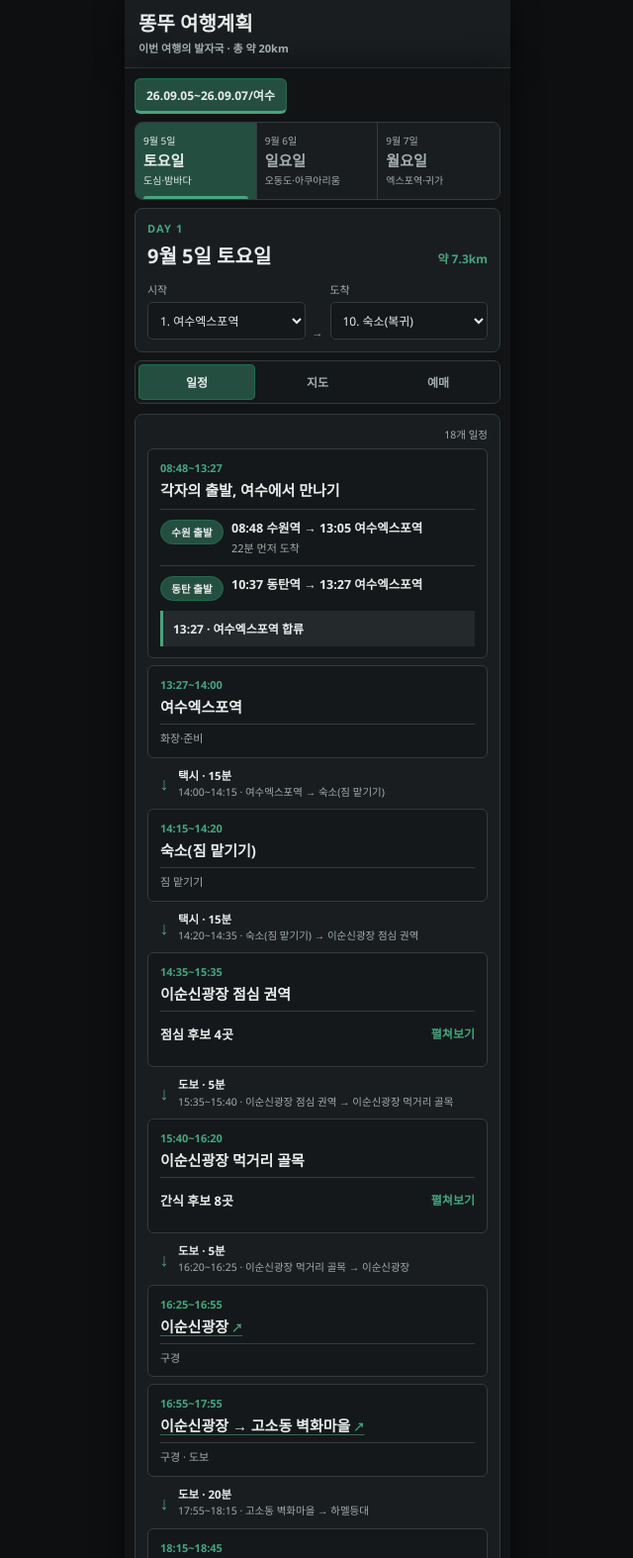
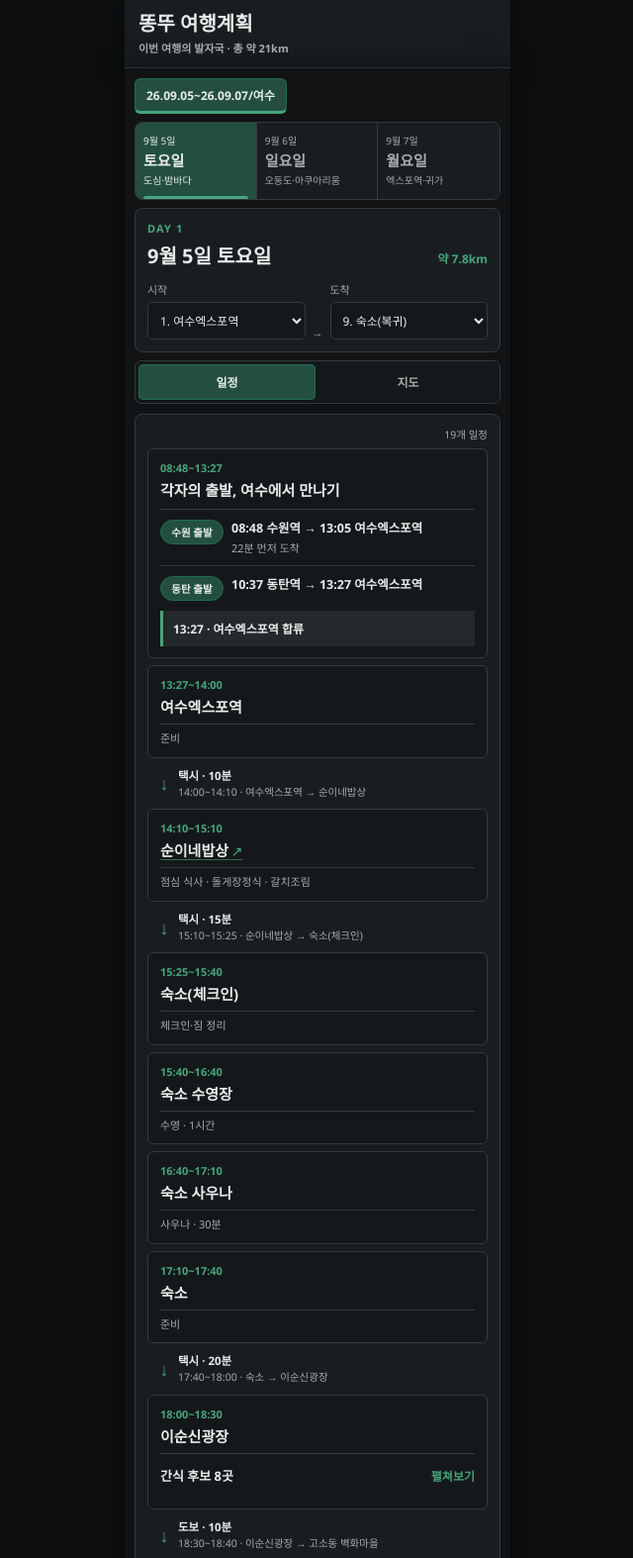
Before and after one commit to aassder95/TravelPlans, a plain HTML site: page index.html in a window 1280 px wide. Shown: the top 1574 px of the page at 99% size, without its empty margins (319-959 px from the left). Drawn offline with nearby package versions, Linux system fonts and the light colour scheme; no server answers.

Commit message:
feat(travel): 여수 수영 일정과 관광 시간 반영

```diff
--- a/index.html
+++ b/index.html
@@ -49,7 +49,7 @@ h1 { margin:0; font-family:"Segoe UI Semibold","Segoe UI",sans-serif; font-size:
 .day-tabs button.active::after { transform:scaleX(1); }
 .day-tabs small,.day-tabs span { display:block; overflow:hidden; font-size:10px; white-space:nowrap; text-overflow:ellipsis; }
 .day-tabs strong { display:block; margin:2px 0; font-size:15px; }
-.view-switch { display:grid; grid-template-columns:repeat(3,1fr); gap:4px; margin-top:8px; padding:3px; border:1px solid var(--border); border-radius:7px; background:var(--input-bg); }
+.view-switch { display:grid; grid-template-columns:repeat(2,1fr); gap:4px; margin-top:8px; padding:3px; border:1px solid var(--border); border-radius:7px; background:var(--input-bg); }
 .view-switch button { min-height:36px; border:0; border-radius:5px; background:transparent; color:var(--text-muted); font-size:12px; font-weight:700; cursor:pointer; }
 .view-switch button.active { background:var(--selection); color:var(--text-primary); box-shadow:inset 0 0 0 1px var(--accent); }
 .view-panel[hidden] { display:none; }
@@ -128,20 +128,6 @@ tbody tr.movement-row.is-current { border:1px solid var(--focus); background:var
 .back-to-top { position:fixed; right:max(14px,calc((100vw - 390px)/2 + 14px)); bottom:calc(14px + env(safe-area-inset-bottom)); z-index:1000; width:42px; height:42px; border:1px solid var(--accent); border-radius:50%; background:#191d20ed; color:var(--text-primary); font-size:18px; font-weight:700; box-shadow:0 4px 14px #0009; opacity:0; pointer-events:none; transform:translateY(8px); transition:opacity .18s,transform .18s; }
 .back-to-top.show { opacity:1; pointer-events:auto; transform:translateY(0); }
 .day-tabs[hidden],.day-overview[hidden] { display:none; }
-.booking-head { display:flex; align-items:flex-end; justify-content:space-between; gap:12px; margin-bottom:10px; }
-.booking-head h2 { margin:0; font-size:18px; }
-.booking-progress { color:var(--focus); font-size:12px; font-weight:700; white-space:nowrap; }
-.booking-list { display:grid; gap:7px; }
-.booking-item { padding:11px 12px; border:1px solid var(--border); border-radius:6px; background:var(--input-bg); }
-.booking-item-head { display:flex; align-items:flex-start; justify-content:space-between; gap:10px; }
-.booking-kind { display:block; margin-bottom:3px; color:var(--text-muted); font-size:10px; font-weight:700; }
-.booking-name { margin:0; color:var(--text-primary); font-size:15px; line-height:1.4; }
-.booking-status { flex:0 0 auto; padding:4px 7px; border:1px solid var(--border); border-radius:999px; font-size:10px; font-weight:800; white-space:nowrap; }
-.booking-status.done { border-color:var(--accent); background:var(--selection); color:var(--text-primary); }
-.booking-status.planned { border-color:#7b693a; background:#302a19; color:#e8c873; }
-.booking-status.onsite { border-color:#53626a; background:#20292d; color:#b8cbd4; }
-.booking-details { display:grid; gap:4px; margin-top:8px; padding-top:8px; border-top:1px solid var(--border); }
-.booking-detail { color:var(--text-muted); font-size:11.5px; line-height:1.45; }
 @media (min-width:391px) {
   .hero,.page { box-shadow:0 0 30px #0007; }
 }
@@ -184,7 +170,6 @@ tbody tr.movement-row.is-current { border:1px solid var(--focus); background:var
     <div class="view-switch" role="tablist" aria-label="여행 정보 보기">
       <button type="button" id="view-schedule" role="tab" aria-controls="schedule-panel">일정</button>
       <button type="button" id="view-map" role="tab" aria-controls="map-panel">지도</button>
-      <button type="button" id="view-booking" role="tab" aria-controls="booking-panel">예매</button>
     </div>
 
     <section class="card route-card view-panel" id="map-panel" role="tabpanel" aria-labelledby="view-map">
@@ -206,14 +191,6 @@ tbody tr.movement-row.is-current { border:1px solid var(--focus); background:var
       </div>
     </section>
 
-    <section class="card booking-card view-panel" id="booking-panel" role="tabpanel" aria-labelledby="view-booking">
-      <div class="booking-head">
-        <h2>예매·예약</h2>
-        <span class="booking-progress" id="booking-progress"></span>
-      </div>
-      <div class="booking-list" id="booking-list"></div>
-    </section>
-
   </main>
   <button type="button" class="back-to-top" id="back-to-top" aria-label="맨 위로">↑</button>
   <script src="https://unpkg.com/leaflet@1.9.4/dist/leaflet.js" integrity="sha256-20nQCchB9co0qIjJZRGuk2/Z9VM+kNiyxNV1lvTlZBo=" crossorigin=""></script>
@@ -223,75 +200,69 @@ const trips = [{
   tab: "26.09.05~26.09.07/여수",
   dateRange: "2026.09.05 ~ 2026.09.07",
   color: "#206c4c",
-  bookings: [
-    {kind:"교통",name:"왕복 기차",status:"done",statusLabel:"완료",details:["9월 5일 · 수원 08:48 → 여수엑스포 13:05","9월 5일 · 동탄 10:37 → 여수엑스포 13:27","9월 7일 · 여수엑스포 14:32 → 광명 17:23","9월 7일 · 여수엑스포 14:32 → 동탄 17:17"]},
-    {kind:"숙박",name:"돌산 숙소",status:"done",statusLabel:"완료",details:["9월 5일 15:00 체크인","9월 7일 11:00 체크아웃"]},
-    {kind:"관람",name:"아쿠아플라넷 여수",status:"planned",statusLabel:"예매 예정",details:["9월 6일 13:40 방문"]},
-    {kind:"관람",name:"아르떼뮤지엄 여수",status:"planned",statusLabel:"예매 예정",details:["9월 6일 16:00 방문"]},
-    {kind:"이동",name:"여수해상케이블카 편도",status:"onsite",statusLabel:"당일 결정",details:["9월 6일 17:50 발권·대기","18:30 자산 → 돌산 탑승"]}
-  ],
   days: {
   sat: {
     isoDate: "2026-09-05", date: "9월 5일", day: "토요일", theme: "도심·밤바다", color: "#206c4c",
-    summary: "여수엑스포역 → 숙소(짐 맡기기) → 이순신광장 점심 권역 → 먹거리 골목 → 이순신광장 → 고소동 → 하멜등대 → 하멜로 저녁 권역 → 밤바다 → 숙소(복귀)",
-    note: "점심·간식·저녁은 같은 권역 후보 중 당일 골라도 이후 동선이 같아요. 순이네밥상을 고르면 15:30 휴식시간 전에 식사를 마쳐야 해요.",
-    points: [["여수엑스포역",127.74924,34.75551],["숙소(짐 맡기기)",127.75165,34.73155],["이순신광장 점심 권역",127.73777,34.74136],["이순신광장 먹거리 골목",127.73565,34.74027],["이순신광장",127.73594,34.7393],["고소동 벽화마을",127.73998,34.73835],["하멜등대",127.74702,34.73645],["하멜로 저녁 권역",127.74514,34.73969],["낭만포차·밤바다",127.74494,34.73832],["숙소(복귀)",127.75165,34.73155]],
+    summary: "여수엑스포역 → 순이네밥상 → 숙소(체크인) → 이순신광장 → 고소동 → 하멜등대 → 하멜로 저녁 권역 → 낭만포차·밤바다 → 숙소(복귀)",
+    note: "게장 점심 뒤 숙소에서 수영과 사우나를 먼저 이용하고, 이순신광장부터 하멜등대까지 걸어서 이어 봐요.",
+    points: [["여수엑스포역",127.74924,34.75551],["순이네밥상",127.73777,34.74136],["숙소(체크인)",127.75165,34.73155],["이순신광장",127.73594,34.7393],["고소동 벽화마을",127.73998,34.73835],["하멜등대",127.74702,34.73645],["하멜로 저녁 권역",127.74514,34.73969],["낭만포차·밤바다",127.74494,34.73832],["숙소(복귀)",127.75165,34.73155]],
     segments: [
-      {mode:"drive",points:[0,1,2]},
-      {mode:"foot",points:[2,3,4,5,6,7,8]},
-      {mode:"drive",points:[8,9]}
+      {mode:"drive",points:[0,1,2,3]},
+      {mode:"foot",points:[3,4,5,6,7]},
+      {mode:"drive",points:[7,8]}
     ],
     rows: [
       ["08:48~13:27","","여수엑스포역","각자의 출발, 여수에서 만나기","",null,{journeys:[["수원 출발","08:48","수원역","13:05","여수엑스포역","22분 먼저 도착"],["동탄 출발","10:37","동탄역","13:27","여수엑스포역",""]],meeting:"13:27 · 여수엑스포역 합류"}],
-      ["13:27~14:00","","여수엑스포역","화장·준비",""],["14:00~14:15","여수엑스포역","숙소(짐 맡기기)","이동","택시"],
-      ["14:15~14:20","","숙소(짐 맡기기)","짐 맡기기",""],["14:20~14:35","숙소(짐 맡기기)","이순신광장 점심 권역","이동","택시"],
-      ["14:35~15:35","","이순신광장 점심 권역","점심","",[["순이네밥상","돌게장정식 · 갈치조림"],["진남옥","한우뭇국 · 수육전골"],["팔계촌","제육볶음 · 고등어쌈밥"],["순심원","해물철판짜장 · 탕수육"]]],["15:35~15:40","이순신광장 점심 권역","이순신광장 먹거리 골목","이동","도보"],
-      ["15:40~16:20","","이순신광장 먹거리 골목","간식","",[["염전의봄·옥수당","소금빵 · 옥수샌드"],["3미여수딸기찹쌀떡","딸기찹쌀떡"],["갓버터도나스","갓버터도나스 · 옥수수도나스"],["아이스크림옥","수제 젤라토"],["가릿랑고스","돌산갓랑고스 · 애플랑고스"],["로타리분식","떡볶이 · 갈비튀김"],["구봉만두","삼합만두 · 꾼만두"],["바다김밥 중앙본점","갓참치김밥 · 아귀채김밥"]]],
-      ["16:20~16:25","이순신광장 먹거리 골목","이순신광장","이동","도보"],["16:25~16:55","","이순신광장","구경",""],
-      ["16:55~17:55","이순신광장","고소동 벽화마을","구경","도보"],["17:55~18:15","고소동 벽화마을","하멜등대","이동","도보"],
-      ["18:15~18:45","","하멜등대","구경","빨간 등대"],["18:45~19:00","하멜등대","하멜로 저녁 권역","이동","도보"],
-      ["19:00~20:30","","하멜로 저녁 권역","저녁","",[["오팔공","조개구이"],["보물섬","해물전복물회 · 전복죽"],["돌문어상회","돌문어삼합 · 돌문어라면"]]],["20:30~21:15","하멜로 저녁 권역","낭만포차·종포해양공원","여수 밤바다 산책",""],
-      ["21:15~21:35","종포해양공원","숙소(복귀)","이동","택시"],["21:35","","숙소(복귀)","숙소 복귀·체크인",""]
+      ["13:27~14:00","","여수엑스포역","준비",""],["14:00~14:10","여수엑스포역","순이네밥상","이동","택시"],
+      ["14:10~15:10","","순이네밥상","점심 식사","돌게장정식 · 갈치조림"],["15:10~15:25","순이네밥상","숙소(체크인)","이동","택시"],
+      ["15:25~15:40","","숙소(체크인)","체크인·짐 정리",""],["15:40~16:40","","숙소 수영장","수영","1시간"],
+      ["16:40~17:10","","숙소 사우나","사우나","30분"],["17:10~17:40","","숙소","준비",""],
+      ["17:40~18:00","숙소","이순신광장","이동","택시"],["18:00~18:30","","이순신광장","구경","30분",[["염전의봄·옥수당","소금빵 · 옥수샌드"],["3미여수딸기찹쌀떡","딸기찹쌀떡"],["갓버터도나스","갓버터도나스 · 옥수수도나스"],["아이스크림옥","수제 젤라토"],["가릿랑고스","돌산갓랑고스 · 애플랑고스"],["로타리분식","떡볶이 · 갈비튀김"],["구봉만두","삼합만두 · 꾼만두"],["바다김밥 중앙본점","갓참치김밥 · 아귀채김밥"]],null,"간식"],
+      ["18:30~18:40","이순신광장","고소동 벽화마을","이동","도보"],["18:40~19:10","","고소동 벽화마을","구경","30분"],
+      ["19:10~19:30","고소동 벽화마을","하멜등대","이동","도보"],["19:30~20:00","","하멜등대","구경","30분"],
+      ["20:00~21:30","하멜등대","하멜로 저녁 권역","저녁 식사","",[["오팔공","조개구이"],["보물섬","해물전복물회 · 전복죽"],["돌문어상회","돌문어삼합 · 돌문어라면"]]],
+      ["21:30~22:00","","낭만포차·종포해양공원","구경","30분"],["22:00~22:20","종포해양공원","숙소(복귀)","이동","택시"],
+      ["22:20","","숙소(복귀)","숙소 복귀·휴식",""]
     ]
   },
   sun: {
     isoDate: "2026-09-06", date: "9월 6일", day: "일요일", theme: "오동도·아쿠아리움", color: "#206c4c",
-    summary: "숙소(출발) → 오동도 → 오동동김밥 → 아쿠아플라넷 → 아르떼뮤지엄 → 해상케이블카 → 돌산공원 → 바담식당 → 숙소(복귀)",
-    note: "케이블카는 편도로 돌산에 넘어가요. 돌산공원에서 바담식당, 숙소까지 같은 방향으로 이어져 되돌아가는 구간이 없습니다.",
-    points: [["숙소(출발)",127.75165,34.73155],["오동도",127.76709,34.74504],["오동동김밥",127.7508,34.74299],["아쿠아플라넷",127.74862,34.74628],["아르떼뮤지엄",127.74564,34.75087],["자산 케이블카역",127.75295,34.74033],["돌산공원",127.73965,34.73031],["바담식당",127.74434,34.73297],["숙소(복귀)",127.75165,34.73155]],
+    summary: "숙소(출발) → 오동도 → 오동동김밥 → 아쿠아플라넷 → 아르떼뮤지엄 → 해상케이블카 → 돌산공원 → 숙소(수영·사우나) → 바담식당 → 숙소(복귀)",
+    note: "케이블카 편도로 돌산에 넘어온 뒤 숙소 수영과 사우나를 이용하고 저녁 식사를 해요.",
+    points: [["숙소(출발)",127.75165,34.73155],["오동도",127.76709,34.74504],["오동동김밥",127.7508,34.74299],["아쿠아플라넷",127.74862,34.74628],["아르떼뮤지엄",127.74564,34.75087],["자산 케이블카역",127.75295,34.74033],["돌산공원",127.73965,34.73031],["숙소(수영·사우나)",127.75165,34.73155],["바담식당",127.74434,34.73297],["숙소(복귀)",127.75165,34.73155]],
     segments: [
       {mode:"drive",points:[0,1]},
       {mode:"foot",points:[1,2,3,4,5]},
       {mode:"cable",points:[5,6]},
       {mode:"drive",points:[6,7]},
-      {mode:"foot",points:[7,8]}
+      {mode:"foot",points:[7,8,9]}
     ],
     rows: [
-      ["09:30","","숙소(출발)","기상",""],["09:30~10:30","","숙소(출발)","준비",""],["10:30~10:50","숙소(출발)","오동도 입구","이동","택시"],
-      ["10:50~12:20","","오동도","산책·구경","입구 복귀 포함"],["12:20~12:30","오동도 입구","오동동김밥","이동","도보"],
-      ["12:30~13:30","","오동동김밥","점심","간장게장·갓김치김밥"],["13:30~13:40","오동동김밥","아쿠아플라넷","이동","도보"],
-      ["13:40~15:50","","아쿠아플라넷","관람",""],["15:50~16:00","아쿠아플라넷","아르떼뮤지엄","이동","도보"],
-      ["16:00~17:30","","아르떼뮤지엄","관람",""],["17:30~17:50","아르떼뮤지엄","자산 케이블카역","이동","도보"],
-      ["17:50~18:30","","자산 케이블카역","발권·대기","편도"],["18:30~18:45","자산 케이블카역","돌산 케이블카역","해상케이블카","야경"],
-      ["18:45~19:20","","돌산공원","구경","돌산대교·야경"],["19:20~19:30","돌산공원","바담식당","이동","택시·숙소 방향"],
-      ["19:30~21:00","","바담식당","저녁","서대회무침·갈치구이"],["21:00~21:15","바담식당","숙소(복귀)","이동","도보 약 760m"],["21:15","","숙소(복귀)","숙소 복귀·휴식",""]
+      ["10:00","","숙소(출발)","기상",""],["10:00~11:00","","숙소(출발)","준비",""],["11:00~11:20","숙소(출발)","오동도 입구","이동","택시"],
+      ["11:20~12:20","","오동도","구경","1시간·입구 복귀 포함"],["12:20~12:30","오동도 입구","오동동김밥","이동","도보"],
+      ["12:30~13:30","","오동동김밥","점심 식사","간장게장·갓김치김밥"],["13:30~13:40","오동동김밥","아쿠아플라넷","이동","도보"],
+      ["13:40~15:10","","아쿠아플라넷","관람","1시간 30분"],["15:10~15:20","아쿠아플라넷","아르떼뮤지엄","이동","도보"],
+      ["15:20~16:20","","아르떼뮤지엄","관람","1시간"],["16:20~16:40","아르떼뮤지엄","자산 케이블카역","이동","도보"],
+      ["16:40~17:20","","자산 케이블카역","발권·대기","편도"],["17:20~17:35","자산 케이블카역","돌산 케이블카역","해상케이블카","약 15분"],
+      ["17:35~18:05","","돌산공원","구경","30분·돌산대교 전망"],["18:05~18:15","돌산공원","숙소(수영·사우나)","이동","택시"],
+      ["18:15~19:15","","숙소 수영장","수영","1시간"],["19:15~19:45","","숙소 사우나","사우나","30분"],
+      ["19:45~20:15","","숙소","준비",""],["20:15~20:25","숙소","바담식당","이동","도보"],
+      ["20:25~21:55","","바담식당","저녁 식사","서대회무침 · 갈치구이"],["21:55~22:05","바담식당","숙소(복귀)","이동","도보"],
+      ["22:05","","숙소(복귀)","숙소 복귀·휴식",""]
     ]
   },
   mon: {
     isoDate: "2026-09-07", date: "9월 7일", day: "월요일", theme: "엑스포역·귀가", color: "#206c4c",
-    summary: "숙소 → 미가칼국수 또는 엑스포식육식당 → 레인블러 → 여수엑스포역",
-    note: "점심은 당일 입맛에 따라 선택해도 돼요. 두 식당 모두 엑스포역 권역이라 이후 카페와 귀가 동선은 같습니다.",
-    points: [["숙소",127.75165,34.73155],["미가칼국수",127.74343,34.75146],["엑스포식육식당",127.74402,34.7524],["레인블러",127.7414,34.75501],["여수엑스포역",127.74924,34.75551]],
+    summary: "숙소 → 미가칼국수 → 레인블러 → 여수엑스포역",
+    note: "체크아웃 뒤 엑스포역 권역에서 점심과 카페를 이용하고 기차를 타요.",
+    points: [["숙소",127.75165,34.73155],["미가칼국수",127.74343,34.75146],["레인블러",127.7414,34.75501],["여수엑스포역",127.74924,34.75551]],
     segments: [
       {mode:"drive",points:[0,1]},
-      {mode:"drive",points:[0,2]},
-      {mode:"foot",points:[1,3,4]},
-      {mode:"foot",points:[2,3,4]}
+      {mode:"foot",points:[1,2,3]}
     ],
-    distanceRoutes: [[0,2],[1,3]],
     rows: [
       ["10:00","","숙소","기상",""],["10:00~11:00","","숙소","준비",""],["11:00","","숙소","체크아웃",""],
-      ["11:00~11:20","숙소","엑스포역 권역","이동","택시"],["11:20~12:20","","미가칼국수 또는 엑스포식육식당","점심","",[["미가칼국수","칼국수"],["엑스포식육식당","제육볶음 · 찌개"]]],
+      ["11:00~11:20","숙소","미가칼국수","이동","택시"],["11:20~12:20","","미가칼국수","점심 식사","칼국수"],
       ["12:20~12:30","점심 식당","레인블러","이동","도보"],["12:30~13:30","","레인블러","카페",""],
       ["13:30~13:40","레인블러","여수엑스포역","이동","도보"],["13:40~14:32","","여수엑스포역","승차 준비",""],
       ["14:32~17:23","여수엑스포역","","함께 출발, 각자의 집으로","",null,{journeys:[["광명행","14:32","여수엑스포역","17:23","광명역","익산역 환승"],["동탄행","14:32","여수엑스포역","17:17","동탄역",""]]}]
@@ -658,7 +629,7 @@ function renderSchedule(plan, startIdx, endIdx) {
   const body = document.getElementById("schedule-body");
   body.replaceChildren();
   rows.forEach(row => {
-    const [time, origin, dest, activity, note, candidates, travel] = row;
+    const [time, origin, dest, activity, note, candidates, travel, candidateLabel] = row;
     const tr = document.createElement("tr");
     const td = document.createElement("td");
     const timeText = document.createElement("span");
@@ -747,7 +718,7 @@ function renderSchedule(plan, startIdx, endIdx) {
       const closeLabel = document.createElement("span");
       const list = document.createElement("div");
       details.className = "candidate-details";
-      summaryTitle.textContent = `${activity} 후보 ${candidates.length}곳`;
+      summaryTitle.textContent = `${candidateLabel || activity} 후보 ${candidates.length}곳`;
       toggle.className = "candidate-toggle";
       openLabel.className = "candidate-open-label";
       openLabel.textContent = "펼쳐보기";
@@ -862,58 +833,16 @@ function focusCurrentSchedule() {
   }));
 }
 
-function renderBookings() {
-  const bookings = activeTrip.bookings ?? [];
-  const completedCount = bookings.filter(booking => booking.status === "done").length;
-  document.getElementById("booking-progress").textContent = `${bookings.length}개 중 ${completedCount}개 완료`;
-  const list = document.getElementById("booking-list");
-  list.replaceChildren();
-  bookings.forEach(booking => {
-    const item = document.createElement("article");
-    const head = document.createElement("div");
-    const titleGroup = document.createElement("div");
-    const kind = document.createElement("span");
-    const name = document.createElement("h3");
-    const status = document.createElement("span");
-    const details = document.createElement("div");
-    item.className = "booking-item";
-    head.className = "booking-item-head";
-    kind.className = "booking-kind";
-    kind.textContent = booking.kind;
-    name.className = "booking-name";
-    name.textContent = booking.name;
-    status.className = `booking-status ${booking.status}`;
-    status.textContent = booking.statusLabel;
-    details.className = "booking-details";
-    booking.details.forEach(detail => {
-      const line = document.createElement("span");
-      line.className = "booking-detail";
-      line.textContent = detail;
-      details.append(line);
-    });
-    titleGroup.append(kind, name);
-    head.append(titleGroup, status);
-    item.append(head, details);
-    list.append(item);
-  });
-}
-
 function setActiveView(view) {
   activeView = view;
   const isSchedule = view === "schedule";
   const isMap = view === "map";
-  const isBooking = view === "booking";
   document.getElementById("schedule-panel").hidden = !isSchedule;
   document.getElementById("map-panel").hidden = !isMap;
-  document.getElementById("booking-panel").hidden = !isBooking;
-  dayTabs.hidden = isBooking;
-  document.querySelector(".day-overview").hidden = isBooking;
   document.getElementById("view-schedule").classList.toggle("active", isSchedule);
   document.getElementById("view-map").classList.toggle("active", isMap);
-  document.getElementById("view-booking").classList.toggle("active", isBooking);
   document.getElementById("view-schedule").setAttribute("aria-selected", isSchedule);
   document.getElementById("view-map").setAttribute("aria-selected", isMap);
-  document.getElementById("view-booking").setAttribute("aria-selected", isBooking);
   if (isMap) {
     setTimeout(() => {
       map.invalidateSize();
@@ -966,7 +895,6 @@ function selectTrip(id) {
     button.setAttribute("aria-pressed", active);
   });
   renderDayTabs();
-  renderBookings();
   refreshTripDistance(activeTrip);
 }
 
@@ -989,7 +917,6 @@ routeAll.addEventListener("click", showAllSchedule);
 routeNow.addEventListener("click", focusCurrentSchedule);
 document.getElementById("view-schedule").addEventListener("click", () => setActiveView("schedule"));
 document.getElementById("view-map").addEventListener("click", () => setActiveView("map"));
-document.getElementById("view-booking").addEventListener("click", () => setActiveView("booking"));
 document.getElementById("back-to-top").addEventListener("click", () => window.scrollTo({ top: 0, behavior: "smooth" }));
 window.addEventListener("scroll", () => document.getElementById("back-to-top").classList.toggle("show", window.scrollY > 500), { passive: true });
 
```
Also changed, not shown: AGENTS.md (+2 -3 lines).
